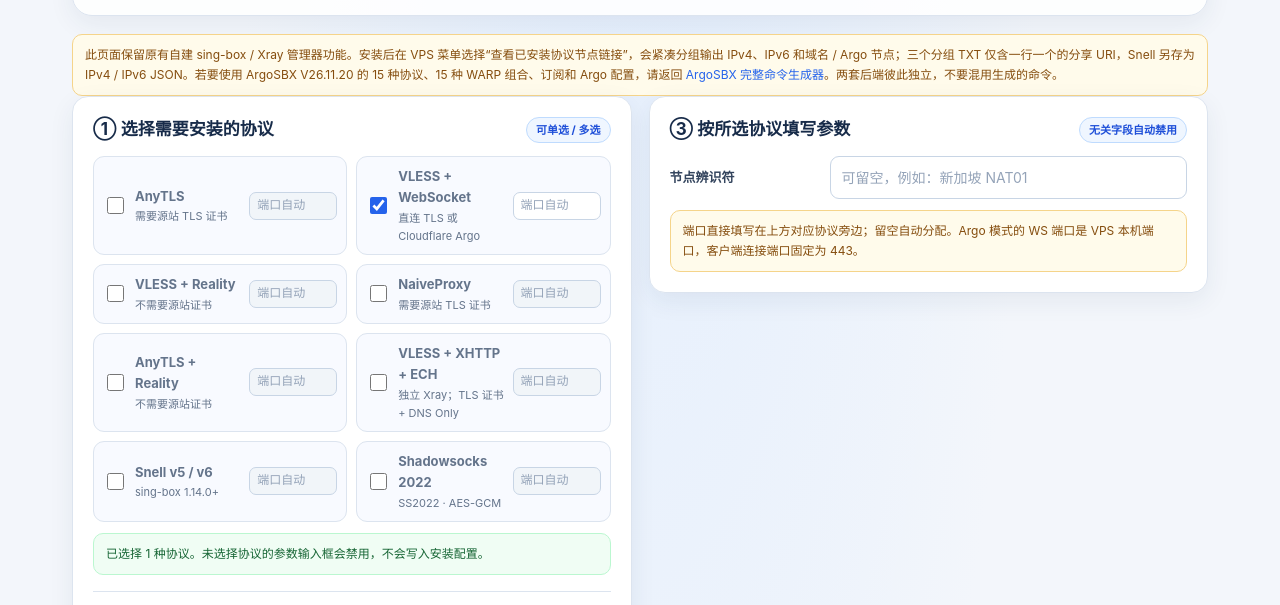
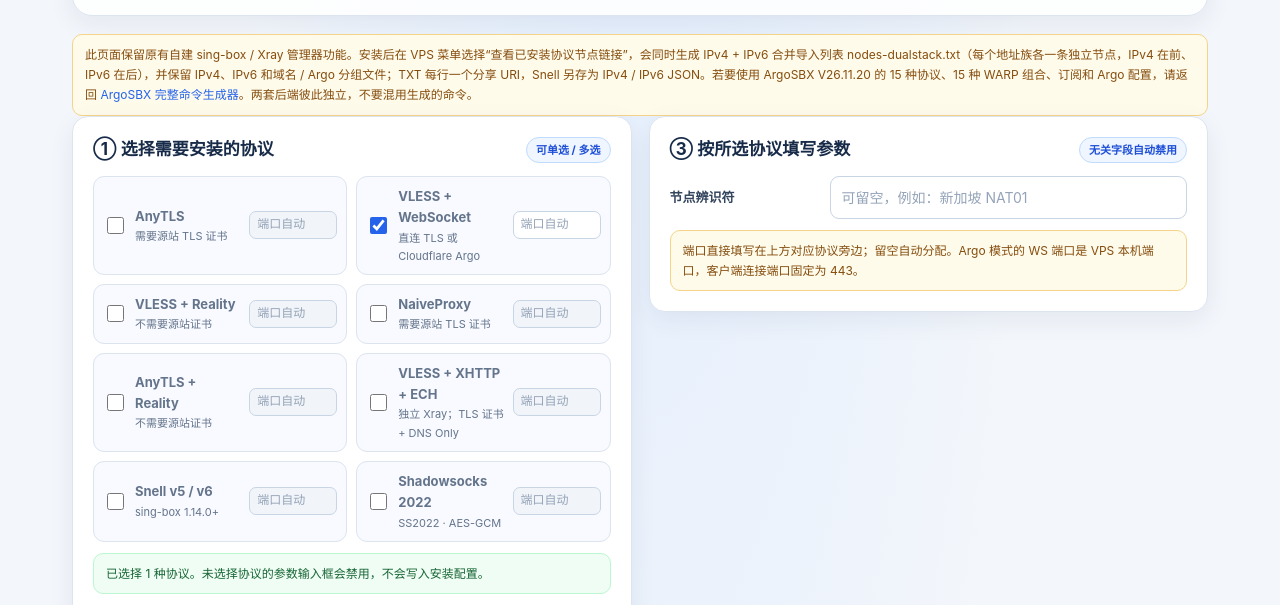
Before and after one commit to mxw1589/jiedian, a plain HTML site: page manager.html in a window 1280 px wide. Shown: the part 189-794 px from the top of the page. Drawn offline with Linux system fonts and the light colour scheme.

Commit message:
Update repository files

```diff
--- a/manager.html
+++ b/manager.html
@@ -17,7 +17,7 @@
   <div class="sub">Debian / Ubuntu / Alpine · 按需选择协议 · Argo 固定隧道 · VLESS XHTTP + ECH · Snell · Shadowsocks 2022</div>
   <div class="topnote">🔒 静态网页 · 参数仅在当前浏览器生成；不会上传到 GitHub Pages</div>
 </header>
-<div class="notice info">此页面保留原有自建 sing-box / Xray 管理器功能。安装后在 VPS 菜单选择“查看已安装协议节点链接”，会紧凑分组输出 IPv4、IPv6 和域名 / Argo 节点；三个分组 TXT 仅含一行一个的分享 URI，Snell 另存为 IPv4 / IPv6 JSON。若要使用 ArgoSBX V26.11.20 的 15 种协议、15 种 WARP 组合、订阅和 Argo 配置，请返回 <a href="index.html">ArgoSBX 完整命令生成器</a>。两套后端彼此独立，不要混用生成的命令。</div>
+<div class="notice info">此页面保留原有自建 sing-box / Xray 管理器功能。安装后在 VPS 菜单选择“查看已安装协议节点链接”，会同时生成 IPv4 + IPv6 合并导入列表 nodes-dualstack.txt（每个地址族各一条独立节点，IPv4 在前、IPv6 在后），并保留 IPv4、IPv6 和域名 / Argo 分组文件；TXT 每行一个分享 URI，Snell 另存为 IPv4 / IPv6 JSON。若要使用 ArgoSBX V26.11.20 的 15 种协议、15 种 WARP 组合、订阅和 Argo 配置，请返回 <a href="index.html">ArgoSBX 完整命令生成器</a>。两套后端彼此独立，不要混用生成的命令。</div>
 
 <div class="grid">
 <section class="panel">
```
Also changed, not shown: SHA256SUMS.txt (deleted), VERSION.txt (deleted), 5 other files.
